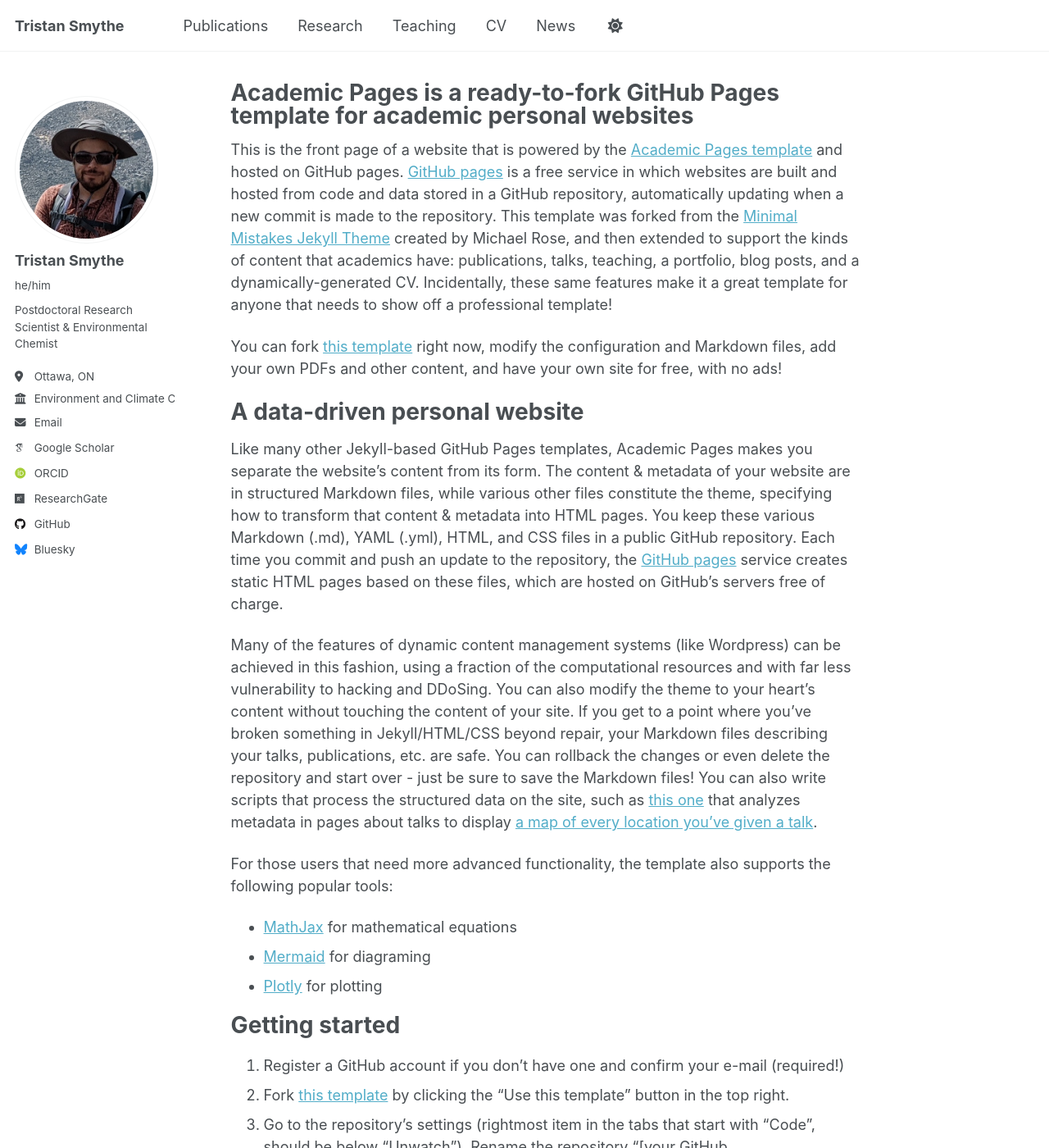
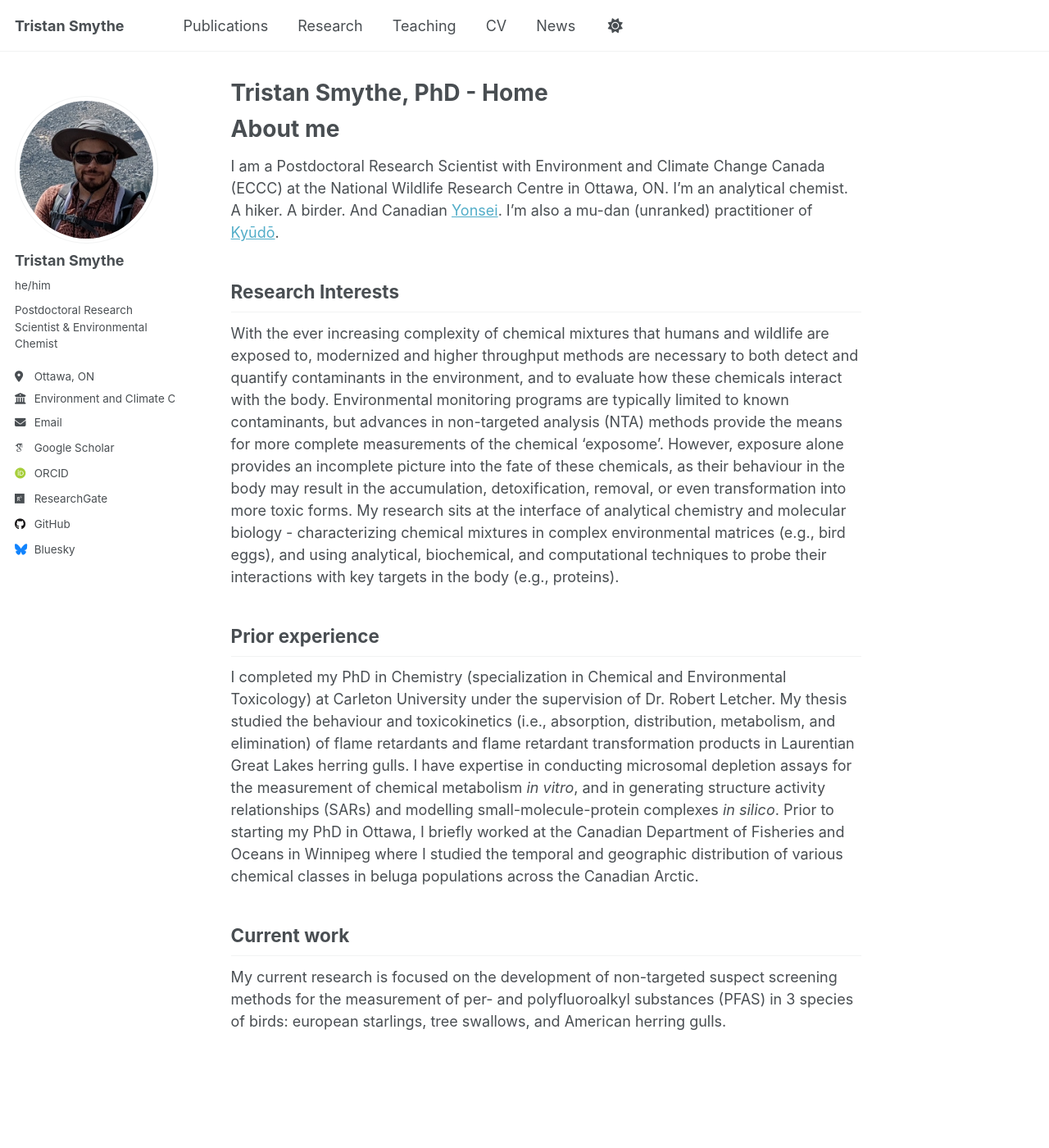
Before and after one commit to tristansmythe/tristansmythe.github.io, a Jekyll site: the page built from _pages/about.md, in a window 1280 px wide and 1400 px high. Shown: the whole window at 82% size. Built offline with Jekyll 4.4.1, drawn with Linux system fonts in a browser that asks for light colours; some web fonts are replaced; a script that is not in the unit is left out; some of the changed text lies outside the part shown.

Commit message:
Update about.md

```diff
--- a/_pages/about.md
+++ b/_pages/about.md
@@ -1,56 +1,19 @@
 ---
 permalink: /
-title: "Academic Pages is a ready-to-fork GitHub Pages template for academic personal websites"
+title: "Tristan Smythe, PhD - Home"
 author_profile: true
 redirect_from:
   - /about/
   - /about.html
 ---
+# About me
+I am a Postdoctoral Research Scientist with Environment and Climate Change Canada (ECCC) at the National Wildlife Research Centre in Ottawa, ON. I'm an analytical chemist. A hiker. A birder. And Canadian [Yonsei](https://en.wikipedia.org/wiki/Yonsei_(Japanese_diaspora)). I'm also a mu-dan (unranked) practitioner of [Kyūdō](https://en.wikipedia.org/wiki/Kyūdō).
 
-This is the front page of a website that is powered by the [Academic Pages template](https://github.com/academicpages/academicpages.github.io) and hosted on GitHub pages. [GitHub pages](https://pages.github.com) is a free service in which websites are built and hosted from code and data stored in a GitHub repository, automatically updating when a new commit is made to the repository. This template was forked from the [Minimal Mistakes Jekyll Theme](https://mmistakes.github.io/minimal-mistakes/) created by Michael Rose, and then extended to support the kinds of content that academics have: publications, talks, teaching, a portfolio, blog posts, and a dynamically-generated CV. Incidentally, these same features make it a great template for anyone that needs to show off a professional template!
+## Research Interests
+With the ever increasing complexity of chemical mixtures that humans and wildlife are exposed to, modernized and higher throughput methods are necessary to both detect and quantify contaminants in the environment, and to evaluate how these chemicals interact with the body. Environmental monitoring programs are typically limited to known contaminants, but advances in non-targeted analysis (NTA) methods provide the means for more complete measurements of the chemical 'exposome'. However, exposure alone provides an incomplete picture into the fate of these chemicals, as their behaviour in the body may result in the accumulation, detoxification, removal, or even transformation into more toxic forms. My research sits at the interface of analytical chemistry and molecular biology - characterizing chemical mixtures in complex environmental matrices (e.g., bird eggs), and using analytical, biochemical, and computational techniques to probe their interactions with key targets in the body (e.g., proteins).
 
- You can fork [this template](https://github.com/academicpages/academicpages.github.io) right now, modify the configuration and Markdown files, add your own PDFs and other content, and have your own site for free, with no ads!
+## Prior experience
+I completed my PhD in Chemistry (specialization in Chemical and Environmental Toxicology) at Carleton University under the supervision of Dr. Robert Letcher. My thesis studied the behaviour and toxicokinetics (i.e., absorption, distribution, metabolism, and elimination) of flame retardants and flame retardant transformation products in Laurentian Great Lakes herring gulls. I have expertise in conducting microsomal depletion assays for the measurement of chemical metabolism _in vitro_, and in generating structure activity relationships (SARs) and modelling small-molecule-protein complexes _in silico_. Prior to starting my PhD in Ottawa, I briefly worked at the Canadian Department of Fisheries and Oceans in Winnipeg where I studied the temporal and geographic distribution of various chemical classes in beluga populations across the Canadian Arctic.
 
-A data-driven personal website
-======
-Like many other Jekyll-based GitHub Pages templates, Academic Pages makes you separate the website's content from its form. The content & metadata of your website are in structured Markdown files, while various other files constitute the theme, specifying how to transform that content & metadata into HTML pages. You keep these various Markdown (.md), YAML (.yml), HTML, and CSS files in a public GitHub repository. Each time you commit and push an update to the repository, the [GitHub pages](https://pages.github.com/) service creates static HTML pages based on these files, which are hosted on GitHub's servers free of charge.
-
-Many of the features of dynamic content management systems (like Wordpress) can be achieved in this fashion, using a fraction of the computational resources and with far less vulnerability to hacking and DDoSing. You can also modify the theme to your heart's content without touching the content of your site. If you get to a point where you've broken something in Jekyll/HTML/CSS beyond repair, your Markdown files describing your talks, publications, etc. are safe. You can rollback the changes or even delete the repository and start over - just be sure to save the Markdown files! You can also write scripts that process the structured data on the site, such as [this one](https://github.com/academicpages/academicpages.github.io/blob/master/talkmap.ipynb) that analyzes metadata in pages about talks to display [a map of every location you've given a talk](https://academicpages.github.io/talkmap.html).
-
-For those users that need more advanced functionality, the template also supports the following popular tools:
-- [MathJax](https://www.mathjax.org/) for mathematical equations
-- [Mermaid](https://mermaid.js.org/) for diagraming
-- [Plotly](https://plotly.com/javascript/) for plotting
-
-Getting started
-======
-1. Register a GitHub account if you don't have one and confirm your e-mail (required!)
-1. Fork [this template](https://github.com/academicpages/academicpages.github.io) by clicking the "Use this template" button in the top right.
-1. Go to the repository's settings (rightmost item in the tabs that start with "Code", should be below "Unwatch"). Rename the repository "[your GitHub username].github.io", which will also be your website's URL.
-1. Set site-wide configuration and create content & metadata (see below -- also see [this set of diffs](http://archive.is/3TPas) showing what files were changed to set up [an example site](https://getorg-testacct.github.io) for a user with the username "getorg-testacct")
-1. Upload any files (like PDFs, .zip files, etc.) to the files/ directory. They will appear at https://[your GitHub username].github.io/files/example.pdf.
-1. Check status by going to the repository settings, in the "GitHub pages" section
-
-Site-wide configuration
-------
-The main configuration file for the site is in the base directory in [_config.yml](https://github.com/academicpages/academicpages.github.io/blob/master/_config.yml), which defines the content in the sidebars and other site-wide features. You will need to replace the default variables with ones about yourself and your site's github repository. The configuration file for the top menu is in [_data/navigation.yml](https://github.com/academicpages/academicpages.github.io/blob/master/_data/navigation.yml). For example, if you don't have a portfolio or blog posts, you can remove those items from that navigation.yml file to remove them from the header.
-
-Create content & metadata
-------
-For site content, there is one Markdown file for each type of content, which are stored in directories like _publications, _talks, _posts, _teaching, or _pages. For example, each talk is a Markdown file in the [_talks directory](https://github.com/academicpages/academicpages.github.io/tree/master/_talks). At the top of each Markdown file is structured data in YAML about the talk, which the theme will parse to do lots of cool stuff. The same structured data about a talk is used to generate the list of talks on the [Talks page](https://academicpages.github.io/talks), each [individual page](https://academicpages.github.io/talks/2012-03-01-talk-1) for specific talks, the talks section for the [CV page](https://academicpages.github.io/cv), and the [map of places you've given a talk](https://academicpages.github.io/talkmap.html) (if you run this [python file](https://github.com/academicpages/academicpages.github.io/blob/master/talkmap.py) or [Jupyter notebook](https://github.com/academicpages/academicpages.github.io/blob/master/talkmap.ipynb), which creates the HTML for the map based on the contents of the _talks directory).
-
-**Markdown generator**
-
-The repository includes [a set of Jupyter notebooks](https://github.com/academicpages/academicpages.github.io/tree/master/markdown_generator
-) that converts a CSV containing structured data about talks or presentations into individual Markdown files that will be properly formatted for the Academic Pages template. The sample CSVs in that directory are the ones I used to create my own personal website at stuartgeiger.com. My usual workflow is that I keep a spreadsheet of my publications and talks, then run the code in these notebooks to generate the Markdown files, then commit and push them to the GitHub repository.
-
-How to edit your site's GitHub repository
-------
-Many people use a git client to create files on their local computer and then push them to GitHub's servers. If you are not familiar with git, you can directly edit these configuration and Markdown files directly in the github.com interface. Navigate to a file (like [this one](https://github.com/academicpages/academicpages.github.io/blob/master/_talks/2012-03-01-talk-1.md) and click the pencil icon in the top right of the content preview (to the right of the "Raw | Blame | History" buttons). You can delete a file by clicking the trashcan icon to the right of the pencil icon. You can also create new files or upload files by navigating to a directory and clicking the "Create new file" or "Upload files" buttons.
-
-Example: editing a Markdown file for a talk
-![Editing a Markdown file for a talk](/images/editing-talk.png)
-
-For more info
-------
-More info about configuring Academic Pages can be found in [the guide](https://academicpages.github.io/markdown/), the [growing wiki](https://github.com/academicpages/academicpages.github.io/wiki), and you can always [ask a question on GitHub](https://github.com/academicpages/academicpages.github.io/discussions). The [guides for the Minimal Mistakes theme](https://mmistakes.github.io/minimal-mistakes/docs/configuration/) (which this theme was forked from) might also be helpful.
+## Current work
+My current research is focused on the development of non-targeted suspect screening methods for the measurement of per- and polyfluoroalkyl substances (PFAS) in 3 species of birds: european starlings, tree swallows, and American herring gulls.
```
